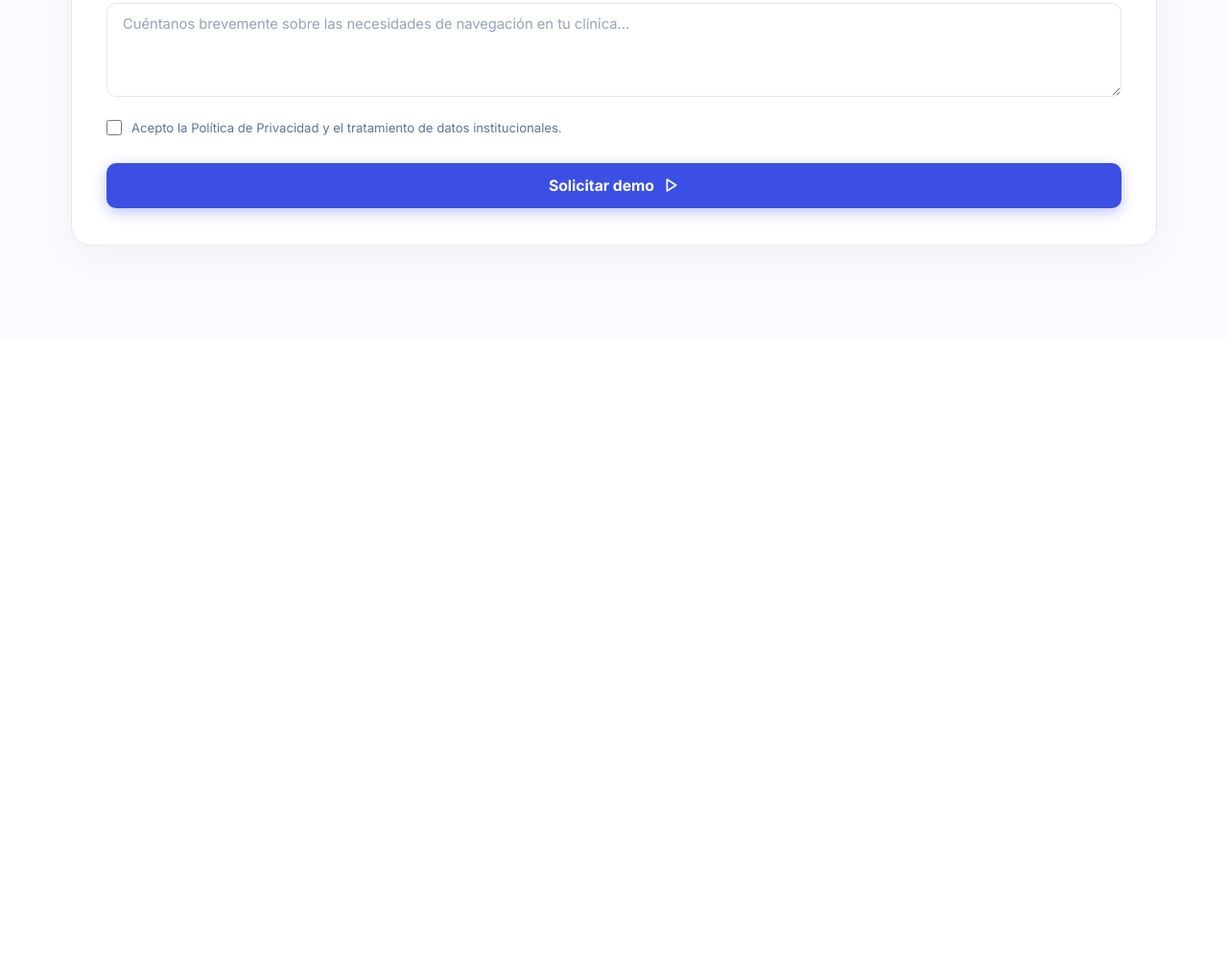
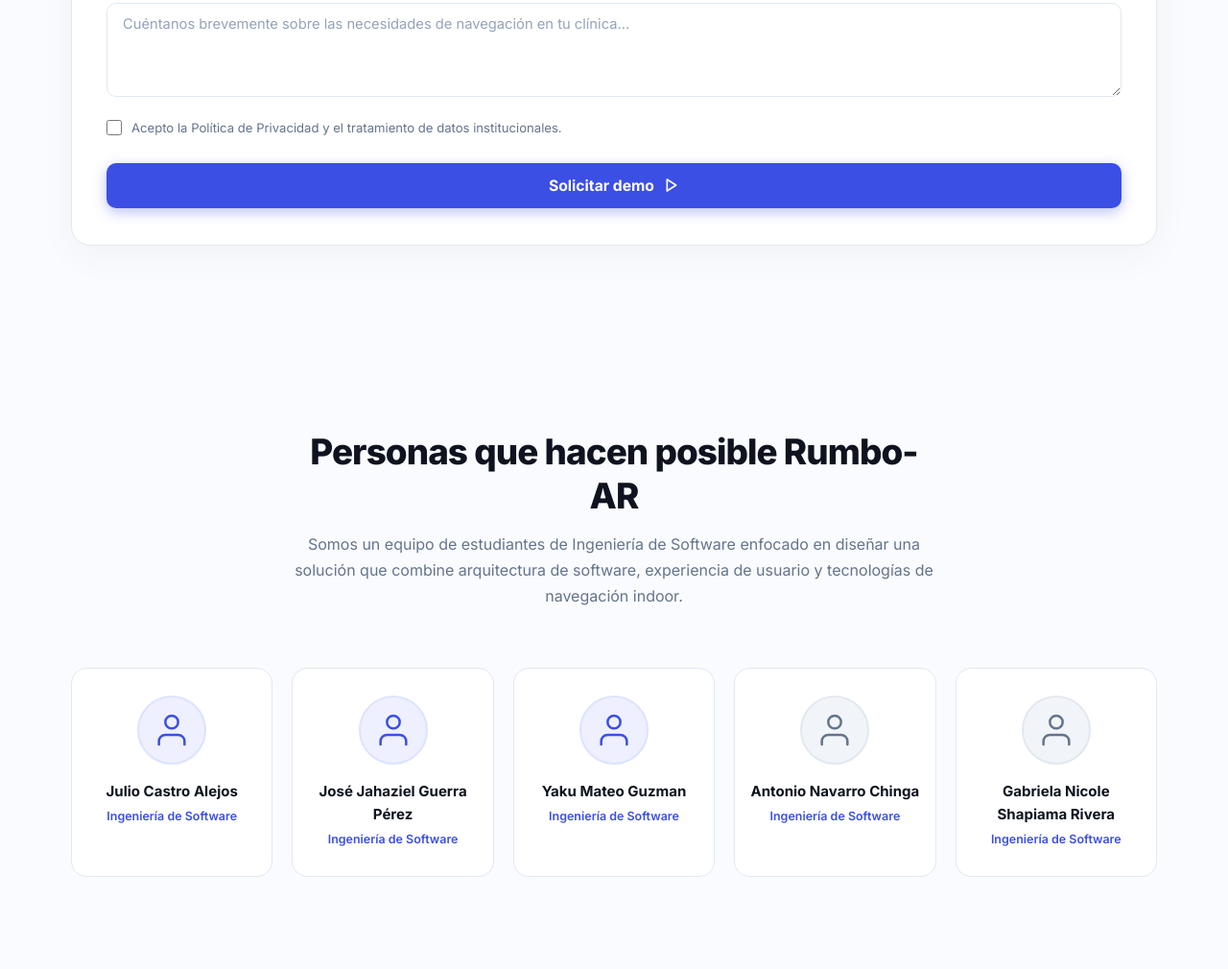
Before and after one commit to arquitecturas-software-emergentes-9061/rumbo-ar-landing-page, a plain HTML site: page src/public/index.html in a window 1280 px wide. Shown: the part 4358-5368 px from the top of the page at 96% size. Before the commit the page ends 4710 px from the top, so only its background shows below. Drawn offline with Linux system fonts and the light colour scheme.

Commit message:
feat(team): introduce the Rumbo-AR team

```diff
--- a/src/public/assets/styles/styles.css
+++ b/src/public/assets/styles/styles.css
@@ -765,3 +765,55 @@ h3 {
   background: var(--blue-hover);
   box-shadow: 0 6px 20px rgba(59,79,228,.45);
 }
+
+
+/* ══════════════════════════════════════════════════
+   TEAM
+══════════════════════════════════════════════════ */
+.team { background: var(--bg); }
+.team-grid {
+  display: grid;
+  grid-template-columns: repeat(5, 1fr);
+  gap: 20px;
+}
+.team-card {
+  background: var(--white);
+  border: 1.5px solid var(--border);
+  border-radius: var(--radius-lg);
+  padding: 28px 16px;
+  text-align: center;
+  display: flex;
+  flex-direction: column;
+  align-items: center;
+  transition: var(--transition);
+}
+.team-card:hover {
+  transform: translateY(-3px);
+  box-shadow: var(--shadow);
+  border-color: var(--blue);
+}
+.team-avatar {
+  width: 72px; height: 72px;
+  border-radius: 50%;
+  background: #F1F5F9;
+  display: flex;
+  align-items: center;
+  justify-content: center;
+  margin-bottom: 16px;
+  border: 2px solid var(--border);
+}
+.team-avatar-placeholder {
+  background: var(--blue-light);
+  border-color: #DCE3FE;
+}
+.team-card strong {
+  display: block;
+  font-size: .94rem;
+  color: var(--dark);
+  margin-bottom: 4px;
+}
+.team-card span {
+  font-size: .78rem;
+  color: var(--blue);
+  font-weight: 600;
+}
--- a/src/public/index.html
+++ b/src/public/index.html
@@ -364,6 +364,58 @@
       </div>
     </div>
   </section>
+
+  <section class="team section-pad" id="equipo">
+    <div class="container">
+      <div class="section-header">
+        <h2 data-i18n="team_title">Personas que hacen posible Rumbo-AR</h2>
+        <p data-i18n="team_desc">Somos un equipo de estudiantes de Ingeniería de Software enfocado en diseñar una solución que combine arquitectura de software, experiencia de usuario y tecnologías de navegación indoor.</p>
+      </div>
+
+      <div class="team-grid">
+        <div class="team-card">
+          <div class="team-avatar team-avatar-placeholder">
+            <svg width="40" height="40" viewBox="0 0 24 24" fill="none" stroke="#3B4FE4" stroke-width="1.5" stroke-linecap="round" stroke-linejoin="round"><path d="M20 21v-2a4 4 0 00-4-4H8a4 4 0 00-4 4v2"/><circle cx="12" cy="7" r="4"/></svg>
+          </div>
+          <strong>Julio Castro Alejos</strong>
+          <span data-i18n="team_role">Ingeniería de Software</span>
+        </div>
+
+        <div class="team-card">
+          <div class="team-avatar team-avatar-placeholder">
+            <svg width="40" height="40" viewBox="0 0 24 24" fill="none" stroke="#3B4FE4" stroke-width="1.5" stroke-linecap="round" stroke-linejoin="round"><path d="M20 21v-2a4 4 0 00-4-4H8a4 4 0 00-4 4v2"/><circle cx="12" cy="7" r="4"/></svg>
+          </div>
+          <strong>José Jahaziel Guerra Pérez</strong>
+          <span data-i18n="team_role">Ingeniería de Software</span>
+        </div>
+
+        <div class="team-card">
+          <div class="team-avatar team-avatar-placeholder">
+            <svg width="40" height="40" viewBox="0 0 24 24" fill="none" stroke="#3B4FE4" stroke-width="1.5" stroke-linecap="round" stroke-linejoin="round"><path d="M20 21v-2a4 4 0 00-4-4H8a4 4 0 00-4 4v2"/><circle cx="12" cy="7" r="4"/></svg>
+          </div>
+          <strong>Yaku Mateo Guzman</strong>
+          <span data-i18n="team_role">Ingeniería de Software</span>
+        </div>
+
+        <div class="team-card">
+          <div class="team-avatar">
+            <svg width="40" height="40" viewBox="0 0 24 24" fill="none" stroke="#64748B" stroke-width="1.5" stroke-linecap="round" stroke-linejoin="round"><path d="M20 21v-2a4 4 0 00-4-4H8a4 4 0 00-4 4v2"/><circle cx="12" cy="7" r="4"/></svg>
+          </div>
+          <strong>Antonio Navarro Chinga</strong>
+          <span data-i18n="team_role">Ingeniería de Software</span>
+        </div>
+
+        <div class="team-card">
+          <div class="team-avatar">
+            <svg width="40" height="40" viewBox="0 0 24 24" fill="none" stroke="#64748B" stroke-width="1.5" stroke-linecap="round" stroke-linejoin="round"><path d="M20 21v-2a4 4 0 00-4-4H8a4 4 0 00-4 4v2"/><circle cx="12" cy="7" r="4"/></svg>
+          </div>
+          <strong>Gabriela Nicole Shapiama Rivera</strong>
+          <span data-i18n="team_role">Ingeniería de Software</span>
+        </div>
+      </div>
+
+    </div>
+  </section>
   <script src="assets/scripts/script.js" defer></script>
 </body>
 </html>
```
